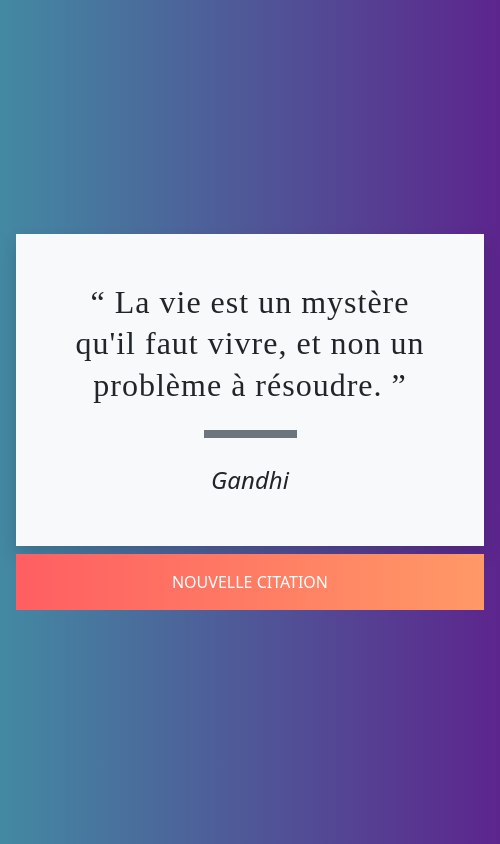
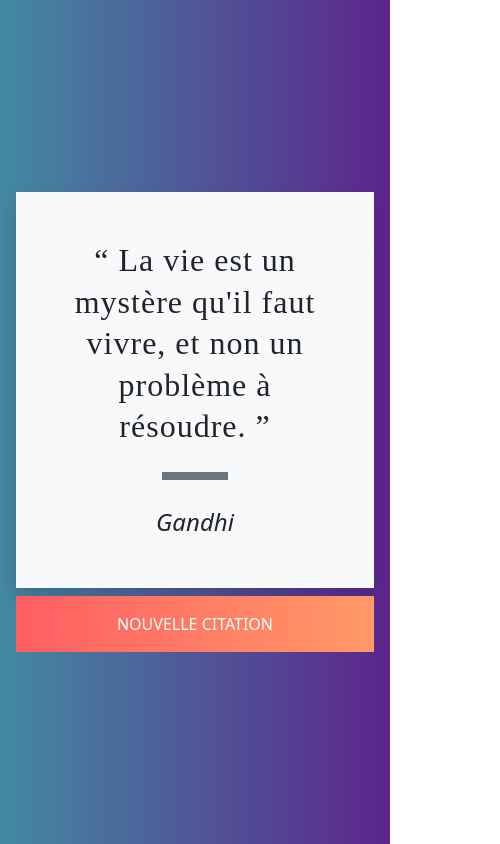
Before and after one commit to justine1410/generateur_citation, a plain HTML site: page index.html in a window 390 px wide. Shown: the whole page, 500 px wide, since content can reach past the window. Drawn offline with nearby package versions, Linux system fonts and the light colour scheme.

Commit message:
responsive

```diff
--- a/style.css
+++ b/style.css
@@ -4,7 +4,6 @@ html, body {
   background: linear-gradient(to right, #4389A2, #5C258D); /* W3C, IE 10+/ Edge, Firefox 16+, Chrome 26+, Opera 12+, Safari 7+ */
 
   height: 100%;
-  min-width: 500px;
 }
 
 #citation {
```
